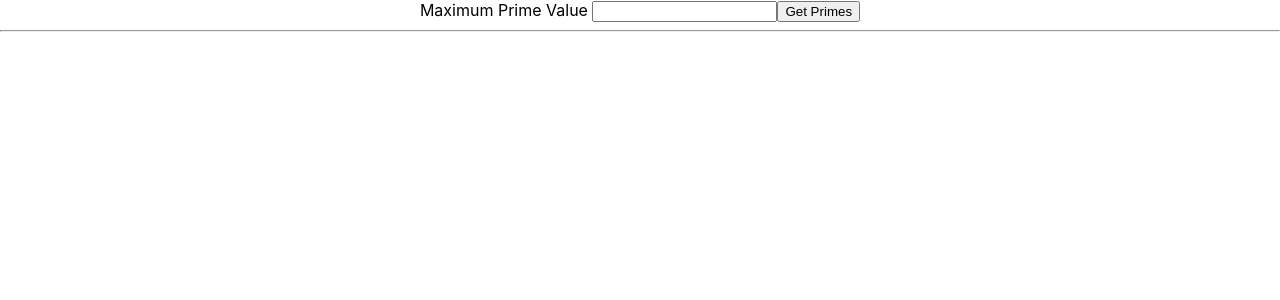
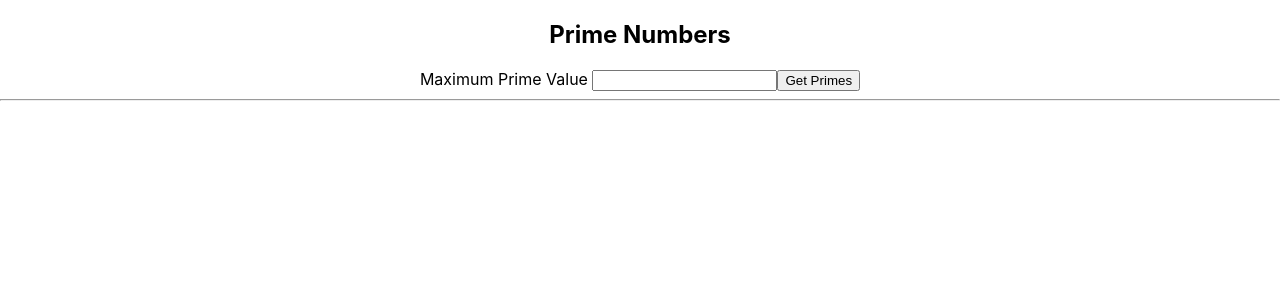
Before and after one commit to APillowEdwards/AparitoPrimeNumbers, a React (Create React App) app in the folder view/: page / in a window 1280 px wide. Shown: the top 300 px of the page. Built offline with nearby package versions, Linux system fonts and the light colour scheme.

Commit message:
Add error message when "max" is invalid

```diff
--- a/view/src/prime-number-list/PrimeNumberList.js
+++ b/view/src/prime-number-list/PrimeNumberList.js
@@ -11,7 +11,9 @@ class PrimeNumberList extends React.Component {
       maximumPrimeValue: null,
       primes: [],
       numberOfPages: 1,
-      pageNumber: 1
+      pageNumber: 1,
+
+      errorMessage: null
     };
 
     this.maximumPrimeValueChanged = this.maximumPrimeValueChanged.bind(this);
@@ -32,7 +34,11 @@ class PrimeNumberList extends React.Component {
         })
       })
       .catch(error => {
-        console.log(error.response)
+        var errors = error.response.data?.errors;
+        if (errors?.max[0] !== "") {
+          this.setState({errorMessage: error.response.data?.errors?.max[0]});
+        }
+        console.log(error.response.data)
       });
   }
 
@@ -47,13 +53,18 @@ class PrimeNumberList extends React.Component {
     for(let i = start; i <= end; i++) {
       array.push(i);
     }
-    console.log(array)
     return array;
   }
 
   render() {
     return (
       <div>
+        <h2>Prime Numbers</h2>
+
+        {this.state.errorMessage &&
+          <p>{this.state.errorMessage}</p>
+        }
+
         <label htmlFor="maximumPrimeValue">Maximum Prime Value </label>
         <input id="maximumPrimeValue" name="maximumPrimeValue" onChange={this.maximumPrimeValueChanged}></input>
         <button onClick={this.getPrimeNumbers}>Get Primes</button>
```
